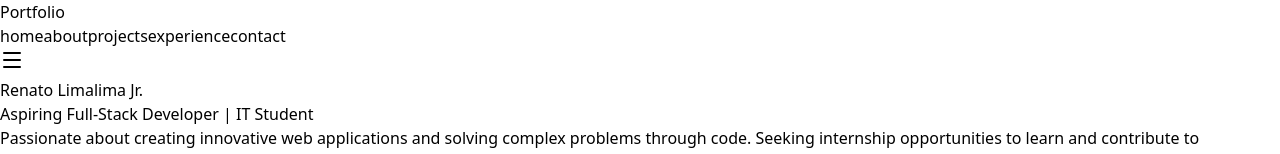
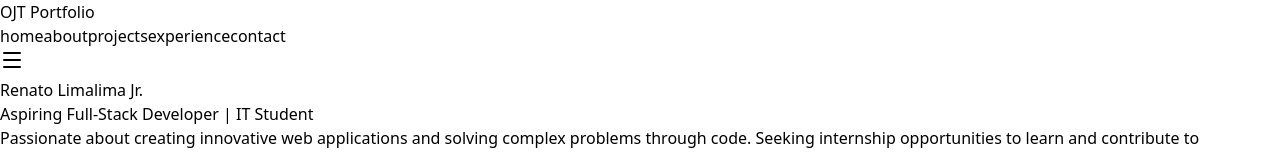
Before and after one commit to Kquuuo/limalimaojtportfolio, a React (Vite) app: page / in a window 1280 px wide. Shown: the top 154 px of the page. Built offline with nearby package versions, Linux system fonts and the light colour scheme.

Commit message:
Changed header

```diff
--- a/src/Portfolio.jsx
+++ b/src/Portfolio.jsx
@@ -87,7 +87,7 @@ export default function Portfolio() {
         <div className="max-w-6xl mx-auto px-4 sm:px-6 lg:px-8">
           <div className="flex justify-between items-center h-16">
             <div className="text-xl font-bold bg-gradient-to-r from-purple-400 to-pink-400 bg-clip-text text-transparent">
-              Portfolio
+              OJT Portfolio
             </div>
 
             {/* Desktop Menu */}
```
